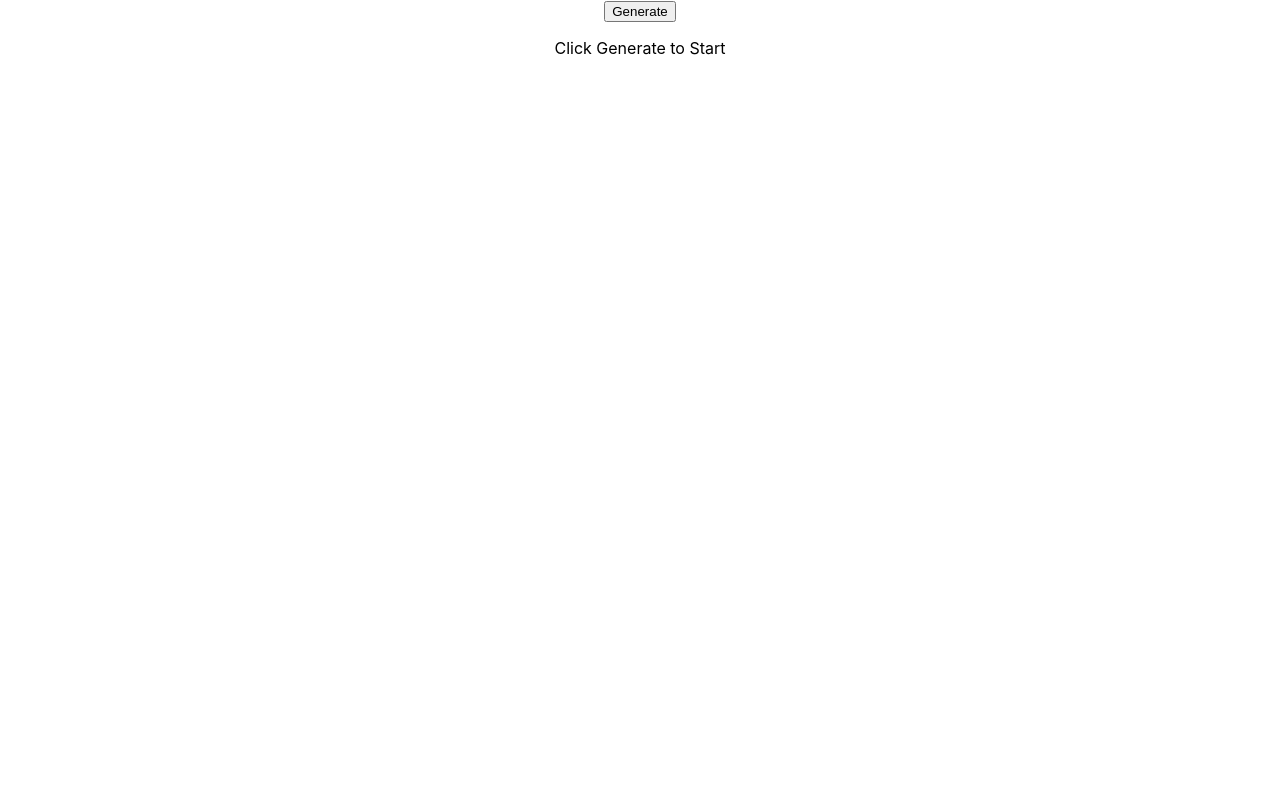
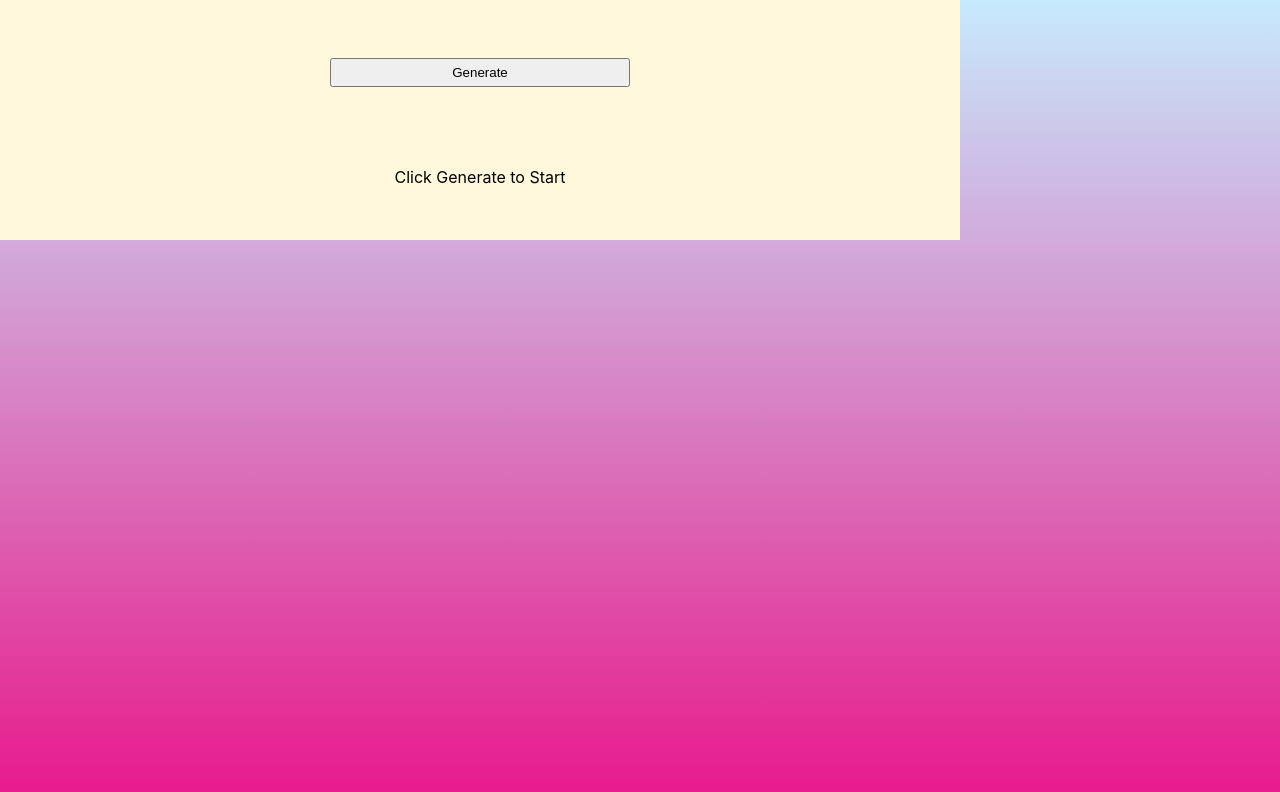
Before and after one commit to samchillcott/sam_react_coaching_questions, a React (Create React App) app: page / in a window 1280 px wide. Shown: the top 792 px of the page. Built offline with nearby package versions, Linux system fonts and the light colour scheme.

Commit message:
initial styling

```diff
--- a/src/App.css
+++ b/src/App.css
@@ -1,11 +1,42 @@
+* {
+	padding: 0;
+	margin: 0;
+	box-sizing: border-box;
+}
+
 .App {
-  text-align: center;
+	text-align: center;
+	background-image: linear-gradient(to top, #e8198b 0%, #c7eafd 100%);
+  height: 100vh;
+  justify-content: space-around;
+}
+
+.wrapper {
+	display: flex;
+	flex-direction: column;
+	background-color: cornsilk;
+	justify-content: space-around;
+	padding: 1rem;
+	height: 30vh;
+  width: 75%;
+  align-items: center;
+}
+
+button {
+  margin: 5px;
+  padding: 5px;
+  width: 300px;
+}
+
+.question {
+	background-color: blueviolet;
 }
 
 .share_bar_hidden {
-  display: none;
+	display: none;
 }
 
 .share_bar_visible {
-  display: block;
+	display: block;
+	margin: 1rem;
 }
--- a/src/App.js
+++ b/src/App.js
@@ -50,8 +50,10 @@ const App = () => {
 
 	return (
 		<div className="App">
-			<button onClick={randomQuestion}>Generate</button>
-			<Question question={question} />
+			<div className="wrapper">
+				<button onClick={randomQuestion}>Generate</button>
+				<Question question={question} />
+			</div>
 		</div>
 	);
 };
```
